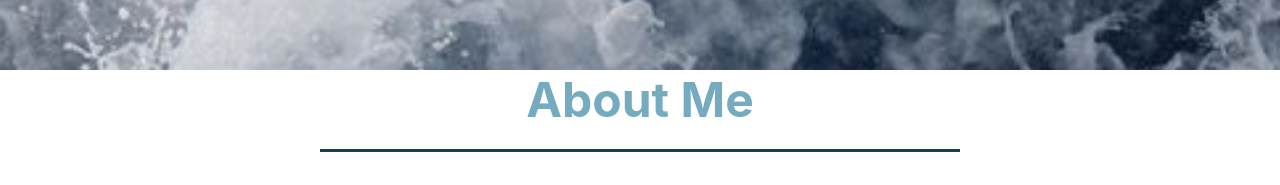
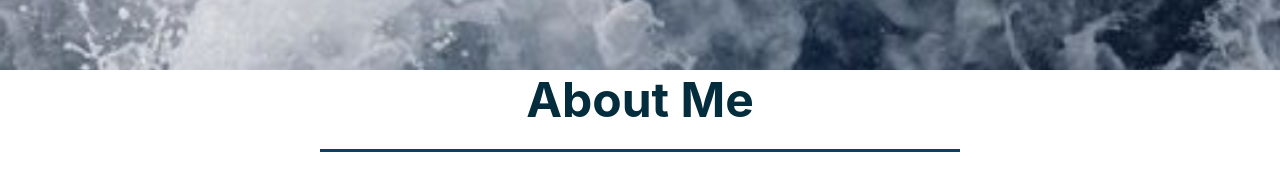
Before and after one commit to Ev3ryTh1ngN1c3/Lisa-Brongo-React-Portfolio, a React (Create React App) app in the folder public/Lisa-Brongo-React-Portfolio/public/: page / in a window 1280 px wide. Shown: the part 449-634 px from the top of the page. Built offline with nearby package versions, Linux system fonts and the light colour scheme; grey boxes are pictures that could not be loaded.

Commit message:
adjusted colors in the index.css file

```diff
--- a/public/Lisa-Brongo-React-Portfolio/public/src/index.css
+++ b/public/Lisa-Brongo-React-Portfolio/public/src/index.css
@@ -8,7 +8,7 @@
   /*main colors */
   --primary-color: #0e2459;
   --secondary-color: #0d326c;
-  --tertiary-color: #e3e8ed;
+  --tertiary-color: #072442;
 }
 
 #root {
@@ -20,7 +20,7 @@
 }
 
 body {
-  color: #557892;
+  color: #eaeef0;
   font-family: 'Open Sans', sans-serif;
   margin: 0;
   min-height: 100vh;
@@ -191,7 +191,7 @@ header nav ul li a:hover {
 /* REACH OUT STYLES START */
 #reach-out {
   /* margin-top: 5px; */
-  background: #abb8c4;
+  background: #a9b6c0;
 }
 
 #reach-out h2 {
@@ -540,11 +540,11 @@ footer div {
 }
 
 footer a {
-  color: #75afbf;
+  color: #b9c9cd;
 }
 
 footer a:hover {
-  color: #507886;
+  color: #7a898f;
   transition: .5s ease;
 }
 
@@ -557,7 +557,7 @@ footer a:hover {
 }
 
 .logo:hover {
-  color: #327b8c;
+  color: #ecf1f3;
   opacity: 0.5;
   transition: .5s ease;
 }
@@ -568,7 +568,7 @@ footer a:hover {
 /* extra titles stylings */
 .section-title {
   font-size: 48px;
-  color: #75abbf;
+  color: #032c3c;
   border-bottom: 3px solid;
   padding-bottom: 20px;
   text-align: center;
```
